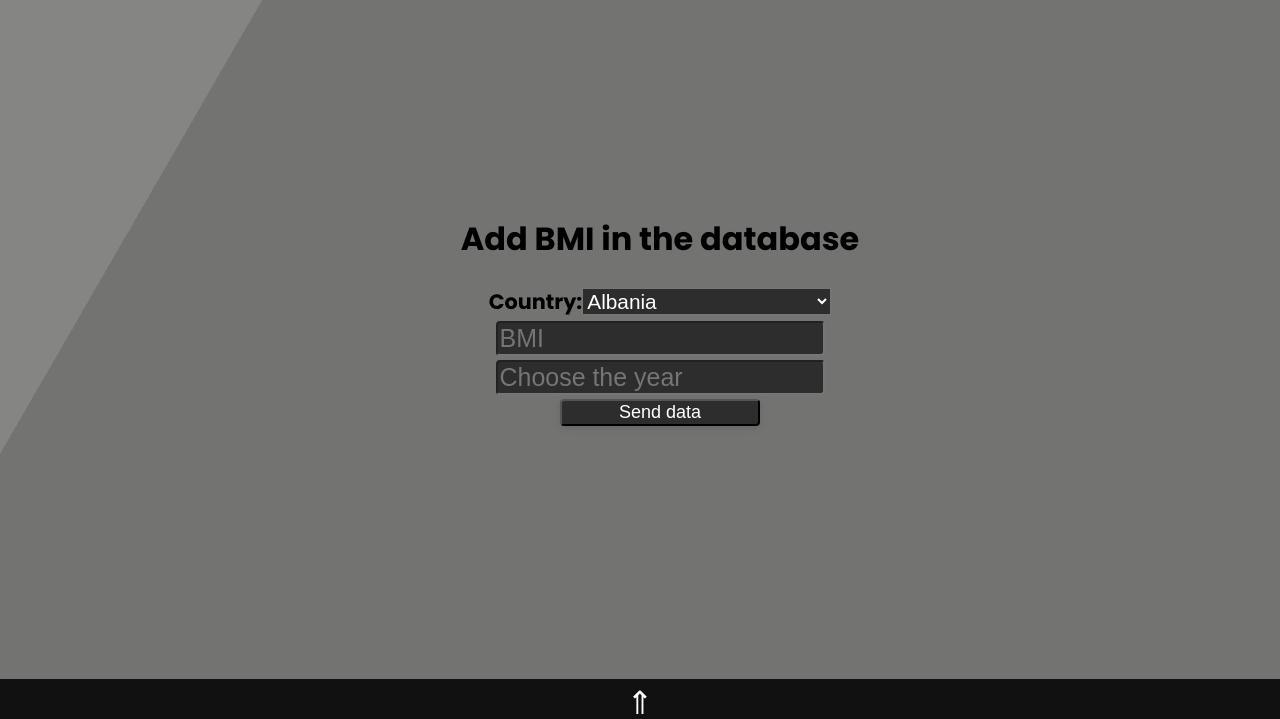
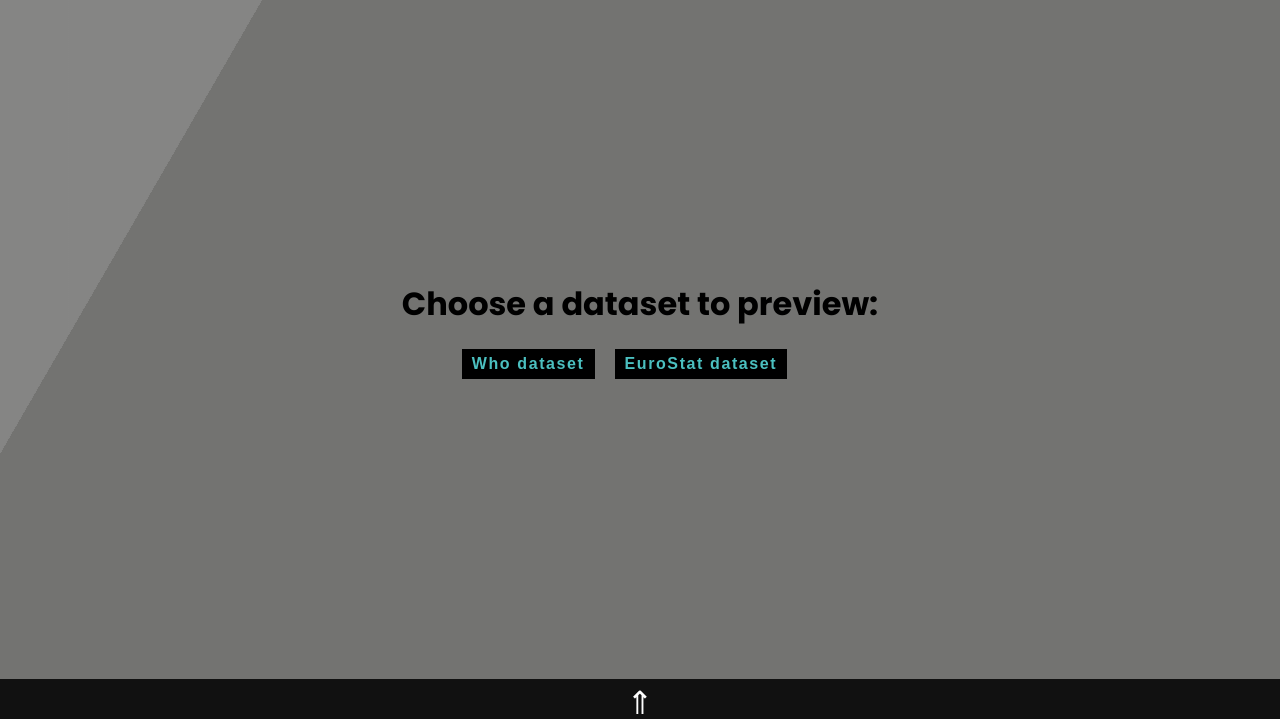
Before and after one commit to georgianadruta/OPreV, a website: page website/admin.html in a window 1280 px wide. Shown: the part 81-800 px from the top of the page. Drawn offline with Linux system fonts and the light colour scheme.

Commit message:
Added buttons to change dataset preview in admin page.

```diff
--- a/package.json
+++ b/package.json
@@ -17,6 +17,7 @@
   },
   "homepage": "https://github.com/georgianadruta/OPreV#readme",
   "dependencies": {
+    "all": "0.0.0",
     "canvas2svg": "^1.0.16",
     "chart.js": "^3.0.2",
     "datatables.net": "^1.10.24",
--- a/website/admin.html
+++ b/website/admin.html
@@ -7,7 +7,7 @@
     <meta name="viewport" content="width=device-width, initial-scale=1.0">
     <meta name="author" content="Barat Narcis Ștefan, Martoncă Daniel, Georgiana Druță">
     <meta name="description"
-        content="This site's goal is to visualise and compare obesity rate's across Europe. It contains several graphs, charts and a map in order to visualise informations much clearer.">
+          content="This site's goal is to visualise and compare obesity rate's across Europe. It contains several graphs, charts and a map in order to visualise information much clearer.">
 
     <title>Obesity Prevalence Visualizer</title>
 
@@ -18,7 +18,7 @@
 
     <!-- Add icon library -->
     <link rel="stylesheet" href="https://cdnjs.cloudflare.com/ajax/libs/font-awesome/4.7.0/css/font-awesome.min.css">
-    <link rel="stylesheet" href="https://cdnjs.cloudflare.com/ajax/libs/font-awesome/5.15.3/css/all.min.css" />
+    <link rel="stylesheet" href="https://cdnjs.cloudflare.com/ajax/libs/font-awesome/5.15.3/css/all.min.css"/>
     <link rel="stylesheet" href="https://fonts.googleapis.com/css?family=Poppins:400,500,600,700&display=swap">
 
     <!--CSS FILES-->
@@ -32,6 +32,7 @@
     <link rel="stylesheet" href="styles/body_main.css">
     <link rel="stylesheet" href="styles/body_main_pages.css">
     <link rel="stylesheet" href="styles/body_footer.css">
+    <link rel="stylesheet" href="styles/download_buttons.css">
     <link rel="stylesheet" href="styles/admin.css">
 
     <!--JAVA SCRIPTS-->
@@ -53,18 +54,22 @@
 
     <nav id="navBar">
         <ul>
-                <li class="btn"><button onclick="openSideNavBar()"><i class="fa fa-bars"></i></button></li>
-                <li class="logo"> <a href="OPreV.html"> <img src="images/Logo.png" alt="obesityLogo"></a></li>
+            <li class="btn">
+                <button onclick="openSideNavBar()"><i class="fa fa-bars"></i></button>
+            </li>
+            <li class="logo"><a href="OPreV.html"> <img src="images/Logo.png" alt="obesityLogo"></a></li>
             <li>
                 <ul class="items">
-                        <li><a href="OPrev.html">Home</a></li>
+                    <li><a href="OPreV.html">Home</a></li>
                     <li><a href="login.html">Login</a></li>
                     <li><a href="admin.html">Admin Page</a></li>
                     <li><a href="contact.html" target="_self">Contact</a></li>
                 </ul>
             </li>
             <li class="search-bar-container">
+                <label>
                     <input type="search" placeholder="Search">
+                </label>
                 <label class="icon">
                     <i class="fas fa-search"></i>
                 </label>
@@ -76,7 +81,7 @@
         <a href="javascript:void(0)" class="closebtn" onclick="closeSideNavBar()"><i class="fa fa-times"
                                                                                      aria-hidden="true"></i></a>
         <ul>
-                <li><a href="OPrev.html">Home</a></li>
+            <li><a href="OPreV.html">Home</a></li>
             <li><a href="login.html">Login</a></li>
             <li><a href="admin.html">Admin Page</a></li>
             <li><a href="contact.html" target="_self">Contact</a></li>
@@ -91,27 +96,60 @@
     <div class="backgroundcolor2"></div>
     <div class="backgroundcolor3"></div>
 
-        <div class="container">
+    <div class="pageContainer">
 
+        <div class="datasetContainer">
+            <h1>Choose a dataset to preview:</h1>
+
+            <ul class="dataButtonsList">
+                <li class="dataButton">
+                    <button class="buttonEffect"
+                            onclick="">Who dataset
+                    </button>
+                </li>
+                <li class="dataButton">
+                    <button class="buttonEffect"
+                            onclick="">EuroStat dataset
+                    </button>
+                </li>
+            </ul>
+
+            <div class="dataTable">
+
+            </div>
+        </div>
+
+        <div class="addValuesContainer">
             <h1>Add BMI in the database</h1>
             <ul class="addValuesList">
-                <li class="contryInput">
+                <li class="countryInput">
                     <label>Country:</label>
-                    <select id="country" name="country">
+                    <label for="country"></label><select id="country" name="country">
                 </select>
                 </li>
                 <li class="BMI">
-                    <input type="number" id="BMI" name="BMI" required placeholder="BMI">
+                    <label for="BMI"></label><input type="number" id="BMI" name="BMI" required placeholder="BMI">
                 </li>
                 <li class="year">
-                    <input type="number" id="year" name="year" required placeholder="Choose the year">
+                    <label for="year"></label><input type="number" id="year" name="year" required
+                                                     placeholder="Choose the year">
+                </li>
+                <li class="datasetInput">
+                    <label>Choose the dataset:</label>
+                    <label for="dataset"></label>
+                    <select id="dataset" name="dataset">
+                        <option value="dataset_eurostat">EuroStat dataset</option>
+                        <option value="dataset_who">Who.it dataset</option>
+                    </select>
                 </li>
                 <li class="finishButtons">
                     <input onclick="sendData()" id="sendButton" class="btn-lrg submit-btn" type="submit">
                 </li>
             </ul>
+        </div>
 
     </div>
+
 </main>
 
 
--- a/website/scripts/admin.js
+++ b/website/scripts/admin.js
@@ -49,10 +49,10 @@
     "United Kingdom",
     "Vatican City",];
 
-var select;
+let select;
 
-function addOption(item, index) {
-    var option = document.createElement("option");
+function addOption(item) {
+    const option = document.createElement("option");
     option.text = item;
     select.add(option);
 }
@@ -66,3 +66,7 @@
 function sendData() {
 
 }
+
+function changePreviewDataset(datasetName) {
+
+}
--- a/website/styles/admin.css
+++ b/website/styles/admin.css
@@ -2,7 +2,42 @@
     background-color: #444442;
 }
 
-h1 {
+.datasetContainer ul.dataButtonsList {
+    display: flex;
+    list-style-type: none;
+    margin-top: 5px;
+    margin-left: 10px;
+    margin-bottom: 0;
+}
+
+.datasetContainer .dataButtonsList li button {
+    display: inline-block;
+    margin-right: 10px;
+    margin-left: 10px;
+    font-size: 1em;
+    letter-spacing: 0.1em;
+    cursor: pointer;
+    line-height: 20px;
+    font-weight: 600;
+    position: relative;
+    text-decoration: none;
+    animation-name: fadeIn;
+    animation-timing-function: ease-in;
+    animation-duration: 3s;
+    animation-delay: 0s;
+    animation-iteration-count: 1;
+}
+
+.datasetContainer .dataButtonsList li button:hover {
+    text-decoration: none;
+    background: transparent;
+}
+
+.addValuesContainer {
+    display: none;
+}
+
+.addValuesContainer h1 {
     display: flex;
     justify-content: center;
     padding-left: 40px;
@@ -14,11 +49,11 @@
     font-size: 1em;
 }
 
-ul.addValuesList {
+.addValuesContainer ul.addValuesList {
     list-style-type: none;
 }
 
-ul.addValuesList>li {
+.addValuesContainer ul.addValuesList > li {
     display: flex;
     justify-content: center;
     align-items: center;
@@ -29,7 +64,7 @@
     font-weight: bold;
 }
 
-li.contryInput, li.BMI, li.year, li.finishButtons {
+li.countryInput, li.BMI, li.year, li.finishButtons {
     padding-top: 2px;
     padding-bottom: 2px;
 }
@@ -45,17 +80,17 @@
     outline: 0;
 }
 
-input:focus~span, textarea:focus~span {
+input:focus ~ span, textarea:focus ~ span {
     width: 100%;
     -webkit-transition: all 0.075s ease;
     transition: all 0.075s ease;
 }
 
-input[type=checkbox]+label {
+input[type=checkbox] + label {
     color: #ccc;
 }
 
-input[type=checkbox]:checked+label {
+input[type=checkbox]:checked + label {
     color: black;
 }
 
```
Also changed, not shown: 1 other file. Lines whose indentation alone changed are shown as unchanged.
